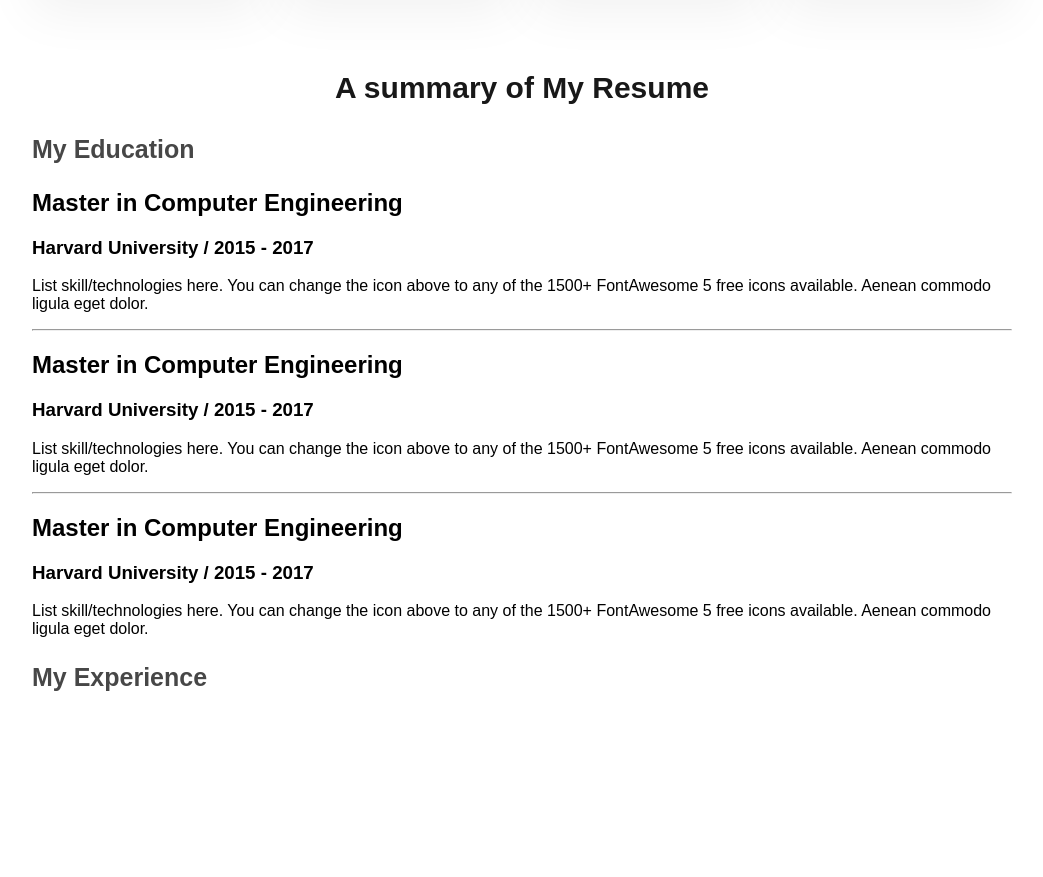
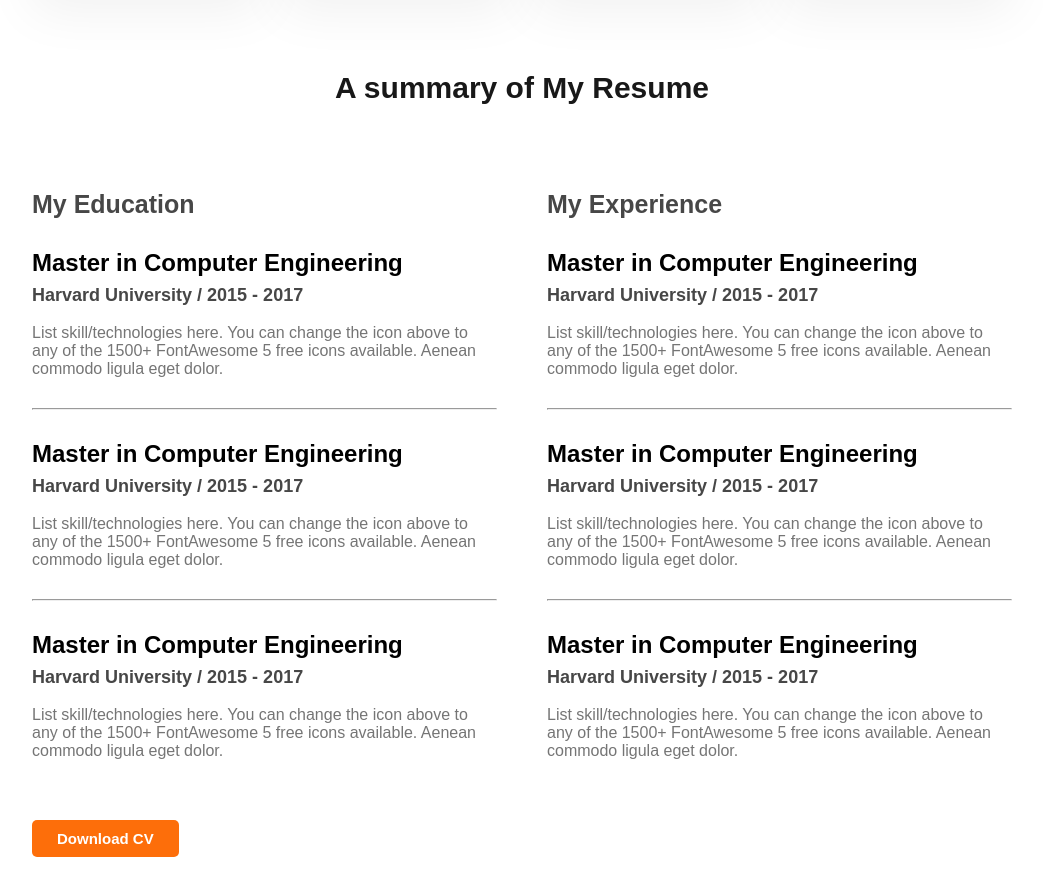
Before and after one commit to Wahidulwamy/web-developer-portfolio, a plain HTML site: page index.html in a window 1280 px wide. Shown: the part 1920-2797 px from the top of the page, without its empty margins (118-1161 px from the left). Before the commit the page ends 2692 px from the top, so only its background shows below. Drawn offline with Linux system fonts and the light colour scheme.

Commit message:
resume update

```diff
--- a/index.html
+++ b/index.html
@@ -93,7 +93,7 @@
                 <div class="resume-column">
                     <h3 class="resume-column-title">My Education
                     </h3>
-            </div>
+
 
                     <div class="resume-column">
                         <h2 class="resume-item-title">Master in Computer Engineering</h2>
@@ -116,12 +116,38 @@
                             to any of the 1500+ FontAwesome 5 free icons available. Aenean commodo ligula eget dolor.
                         </p>
                     </div>
+                </div>
 
 
-                 </div>
+
                  <div class="resume-column">
                     <h3 class="resume-column-title">My Experience</h3>
+
+                    <div class="resume-column">
+                        <h2 class="resume-item-title">Master in Computer Engineering</h2>
+                        <h3 class="resume-item-institute">Harvard University / 2015 - 2017</h3>
+                        <p class="resume-item-description">List skill/technologies here. You can change the icon above
+                            to any of the 1500+ FontAwesome 5 free icons available. Aenean commodo ligula eget dolor.</p>
+                    </div>
+                    <hr>
+                    <div class="resume-column">
+                        <h2 class="resume-item-title">Master in Computer Engineering</h2>
+                        <h3 class="resume-item-institute">Harvard University / 2015 - 2017</h3>
+                        <p class="resume-item-description">List skill/technologies here. You can change the icon above
+                            to any of the 1500+ FontAwesome 5 free icons available. Aenean commodo ligula eget dolor.</p>
+                    </div>
+                    <hr>
+                    <div class="resume-column">
+                        <h2 class="resume-item-title">Master in Computer Engineering</h2>
+                        <h3 class="resume-item-institute">Harvard University / 2015 - 2017</h3>
+                        <p class="resume-item-description">List skill/technologies here. You can change the icon above
+                            to any of the 1500+ FontAwesome 5 free icons available. Aenean commodo ligula eget dolor.
+                        </p>
+                    </div>
+                 </div>
             </div>
+            <button class="button-primary">Download CV</button>
+
 
 
         </section>
--- a/styles/portfolio.css
+++ b/styles/portfolio.css
@@ -8,7 +8,7 @@
     background: #FD6E0A;
     border: 0;
     color: #fff;
-    font-size: 20px;
+    font-size: 15px;
     font-weight: 700;
     padding: 10px 25px;
 }
@@ -148,3 +148,23 @@ main section{
     font-size: 25px;
     font-weight: 700;
 }
+.resume-container{
+    display: flex;
+    gap: 50px;
+}
+.resume-column{
+    margin: 30px 0;
+}
+.resume-item-title{
+    margin-bottom: 5px;
+
+}
+.resume-item-institute{
+    margin-top: 8px;
+    color: #474747;
+    font-size: 18px;
+
+}.resume-item-description{
+    color: #757575;
+    margin-top: 2px;
+}
```
